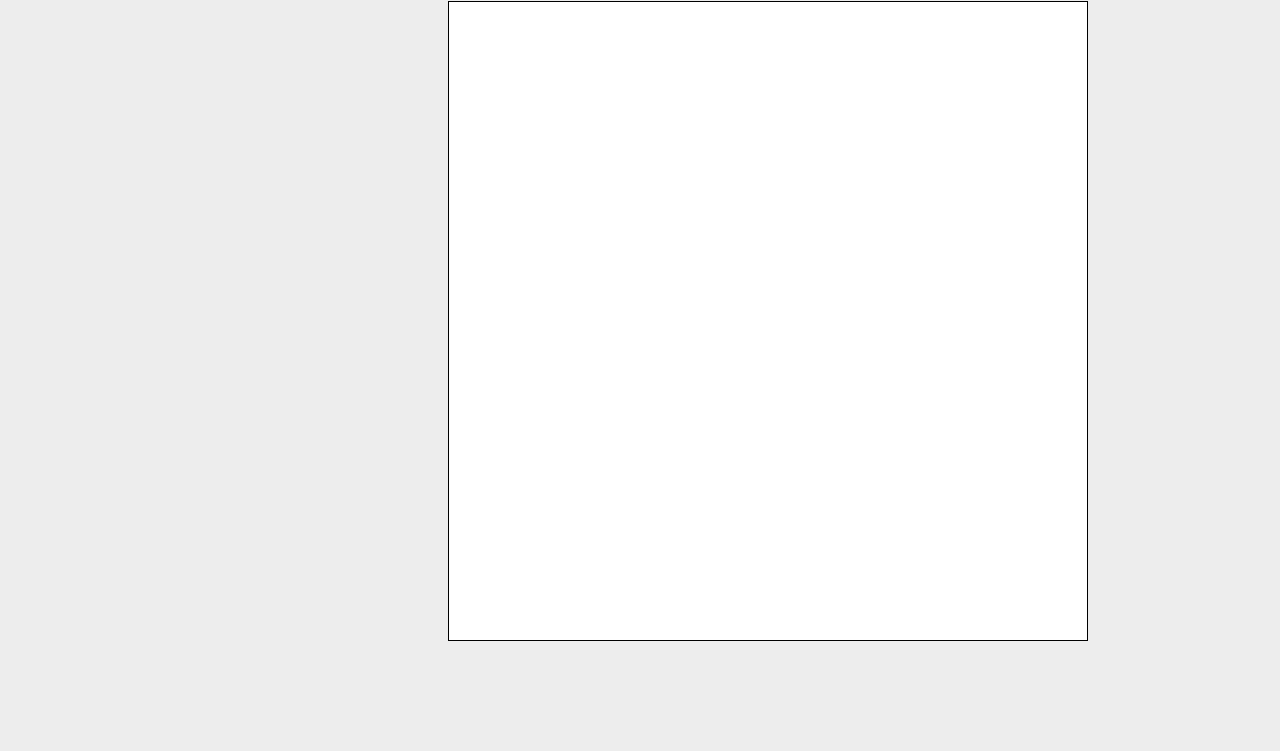
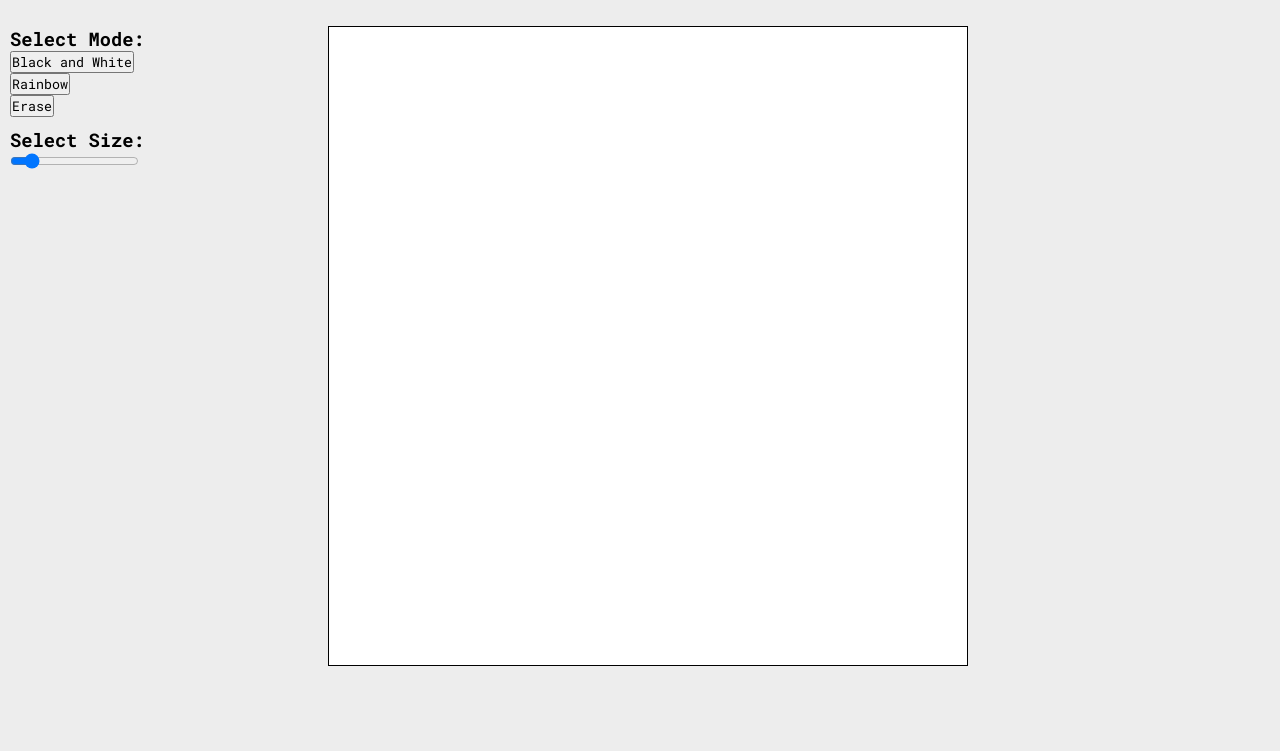
Before and after one commit to ZachHudy/etch-a-sketch, a plain HTML site: page index.html in a window 1280 px wide. Shown: the part 49-800 px from the top of the page. Drawn offline with Linux system fonts and the light colour scheme.

Commit message:
Format settings menu; add a header

```diff
--- a/index.html
+++ b/index.html
@@ -2,18 +2,26 @@
 <html lang="en">
     <head>
         <meta charset="UTF-8">
+        <link rel="preconnect" href="https://fonts.googleapis.com">
+        <link rel="preconnect" href="https://fonts.gstatic.com" crossorigin>
+        <link href="https://fonts.googleapis.com/css2?family=Roboto+Mono:wght@400;700&display=swap" rel="stylesheet">
         <link rel="stylesheet" href="./style.css">
         <title>Etch-A-Sketch</title>
     </head>
     <body>
+        <header>
+            <h1>Etch-A-Sketch</h1>
+        </header>
         <section class="main">
             <div class="options">
                 <div id="mode-select">
+                    <h3>Select Mode: </h3>
                     <button class="btn" id="black-n-white" value="bAndW">Black and White</button>
                     <button class="btn" id="rainbow" value="rainbow">Rainbow</button>
                     <button class="btn" id="erase" value="erase">Erase</button>
                 </div>
                 <div id="size-select">
+                    <h3>Select Size: </h3>
                     <input type="range" id="slider" min="4" max="100" value="16">
                 </div>
             </div>
--- a/style.css
+++ b/style.css
@@ -2,6 +2,7 @@
     margin: 0;
     padding: 0;
     box-sizing: border-box;
+    font-family: 'Roboto Mono', monospace;
 }
 
 /*
@@ -14,12 +15,12 @@ body {
     display: flex;
     flex-direction: column;
     background-color: #EDEDED;
+    padding-left: 10px;
 }
 
 header {
     height: 75px;
     background-color: #EDEDED;
-    border-bottom: 2px solid lightgray
 }
 
 .main {
@@ -28,6 +29,7 @@ header {
 
 .options {
     width: 20%;
+    margin-right: 5%;
 }
 
 .container {
@@ -35,9 +37,23 @@ header {
     flex-direction: column;
     width: 640px;
     height: 640px;
-    margin: 0 auto;
     background-color: white;
     user-select: none;
+}
+
+#mode-select {
+    display: flex;
+    flex-direction: column;
+    align-items: flex-start;
+    margin-bottom: 10px;
+}
+
+#size-select h2 {
+    margin-bottom: 5px;
+}
+
+.btn {
+    flex: initial;
 }
 
 .row {
@@ -47,7 +63,6 @@ header {
 
 .container {
     border: 1px solid black;
-    margin-top: 50px;
 }
 
 .active {
```
